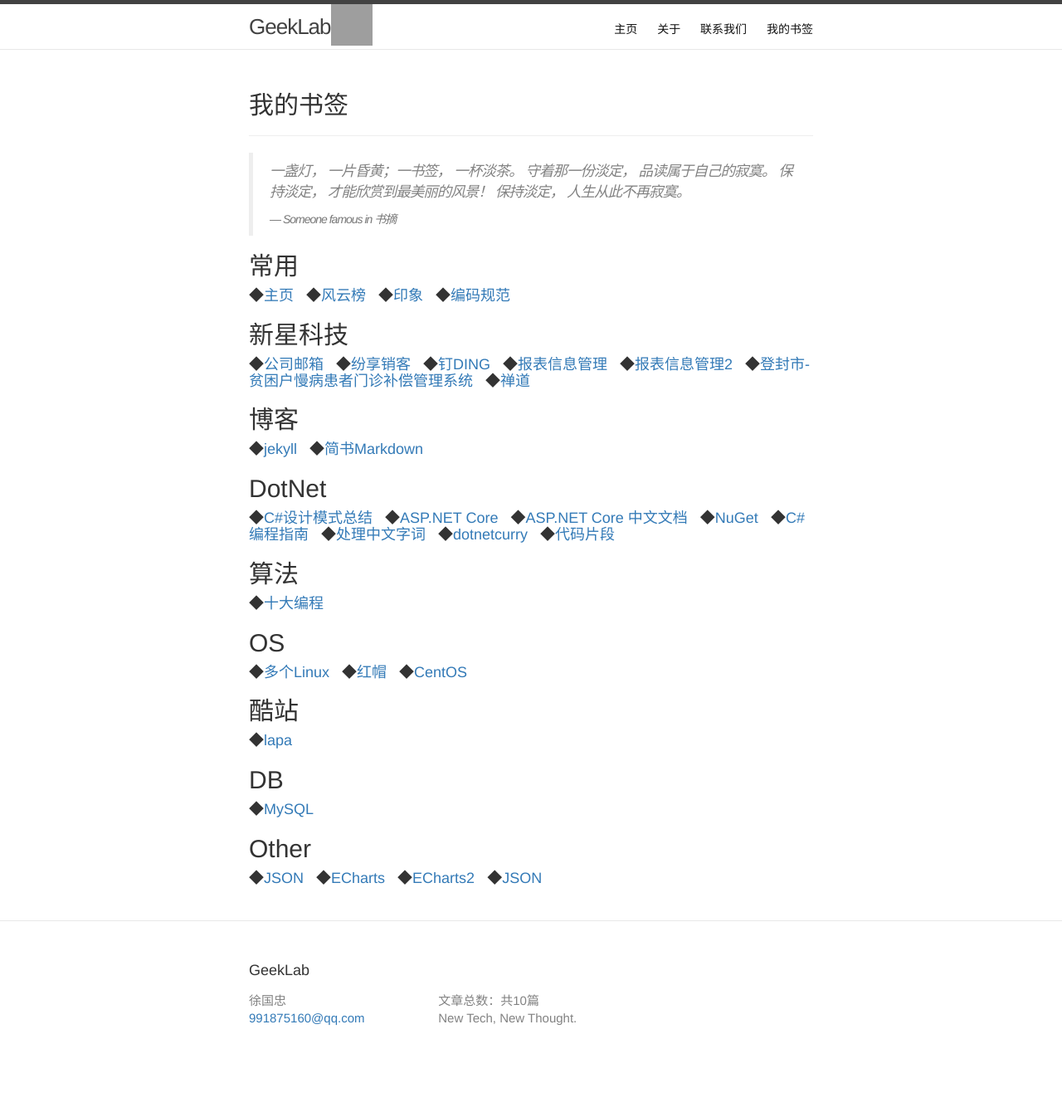
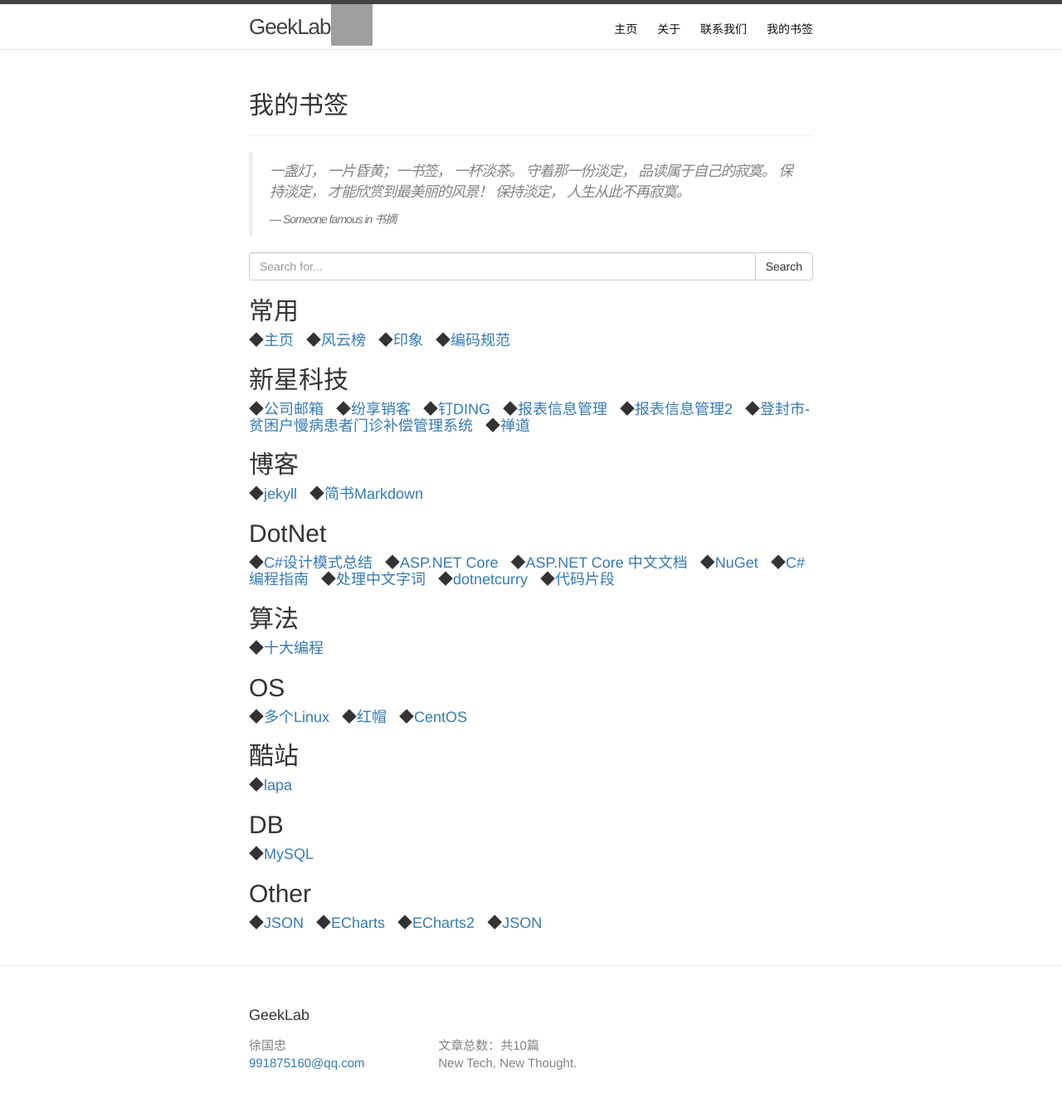
Before and after one commit to dirsky/blog, a Jekyll site: the page built from bookmark.md, in a window 1280 px wide. Shown: the whole page at 83% size. Built offline with Jekyll 4.4.1, drawn with Linux system fonts in a browser that asks for light colours; comment, search, counter and statistics services are not loaded; before the commit the page ends 1292 px from its top, so only the background shows below that; grey boxes are pictures that could not be loaded.

Commit message:
增加搜索栏

```diff
--- a/_includes/scripts.html
+++ b/_includes/scripts.html
@@ -1,2 +1,9 @@
 <script type="text/javascript" src="{{ site.baseurl }}/assets/js/jquery-3.3.1.min.js"></script>
 <script type="text/javascript" src="{{ site.baseurl }}/assets/js/bootstrap.min.js"></script>
+
+
+<script type="text/javascript">
+    $("#Search").click(function () {
+        window.location.href="https://www.baidu.com/s?wd="+$("#SearchInput").val();
+    });
+</script>
--- a/bookmark.md
+++ b/bookmark.md
@@ -17,6 +17,12 @@ author: Frank
     </footer>
 </blockquote>
 
+<div class="input-group">
+    <input type="text" class="form-control" placeholder="Search for..." id="SearchInput">
+    <span class="input-group-btn">
+        <button class="btn btn-default" type="button" id="Search">Search</button>
+    </span>
+</div>
 
 {% for c in category %}
 <h2>
```
